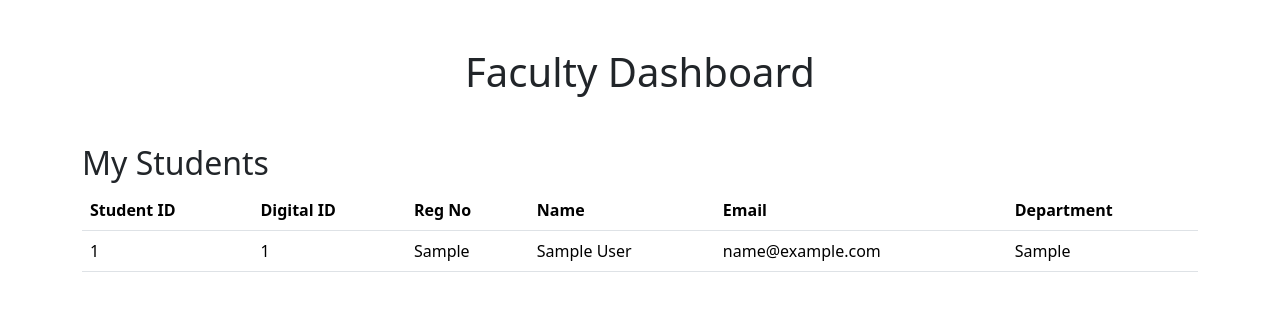
After one commit to henry-jacq/intern-connect, a Flask app: template templates/faculty/students.html in a window 1280 px wide. The commit adds this page. Shown: the top 311 px of the page. Run offline with Flask 3, Linux system fonts and the light colour scheme; the template is opened without the code that fills it: values that come from a table or form of the project are taken from there, others are empty; tables that the repository leaves empty or names only in its code hold one stand-in row (values such as "Sample post"); parts of the project's set-up code (start-up, migrations or seed data) failed here and were passed over.

Commit message:
View students option
View students option   added in faculty dashboard

```diff
--- a/templates/faculty/index.html
+++ b/templates/faculty/index.html
@@ -81,7 +81,7 @@
                   <div class="text-center">
                       <h5 class="fw-normal">View Students</h5>
                   </div>
-                  <a href="#" class="stretched-link"></a>
+                  <a href="{{url_for('faculty.view_students')}}" class="stretched-link"></a>
               </div>
           </div>
       </div>
--- /dev/null
+++ b/templates/faculty/students.html
@@ -0,0 +1,48 @@
+<!DOCTYPE html>
+<html lang="en">
+<head>
+    <meta charset="utf-8">
+    <meta name="viewport" content="width=device-width, initial-scale=1">
+    <title>InternConnect | Faculty Dashboard</title>
+    <link href="https://cdn.jsdelivr.net/npm/bootstrap@5.3.3/dist/css/bootstrap.min.css" rel="stylesheet">
+    <link rel="stylesheet" href="https://cdn.jsdelivr.net/npm/bootstrap-icons@1.11.3/font/bootstrap-icons.min.css">
+    <style>
+        .table-hover tbody tr:hover {
+            background-color: #f5f5f5;
+        }
+    </style>
+</head>
+<body>
+    <div class="container mt-5">
+        <h1 class="text-center mb-5">Faculty Dashboard</h1>
+        <div class="mb-4">
+            <h2>My Students</h2>
+            <table class="table table-hover">
+                <thead>
+                    <tr>
+                        <th scope="col">Student ID</th>
+                        <th scope="col">Digital ID</th>
+                        <th scope="col">Reg No</th>
+                        <th scope="col">Name</th>
+                        <th scope="col">Email</th>
+                        <th scope="col">Department</th>
+                    </tr>
+                </thead>
+                <tbody>
+                    {% for student in students %}
+                    <tr>
+                        <td>{{ student.id }}</td>
+                        <td>{{ student.digital_id }}</td>
+                        <td>{{ student.reg_no }}</td>
+                        <td>{{ student.name }}</td>
+                        <td>{{ student.email }}</td>
+                        <td>{{ student.department }}</td>
+                    </tr>
+                    {% endfor %}
+                </tbody>
+            </table>
+        </div>
+    </div>
+    <script src="https://cdn.jsdelivr.net/npm/bootstrap@5.3.3/dist/js/bootstrap.bundle.min.js"></script>
+</body>
+</html>
```
Also changed, not shown: app/faculty.py (+31 -12 lines).
